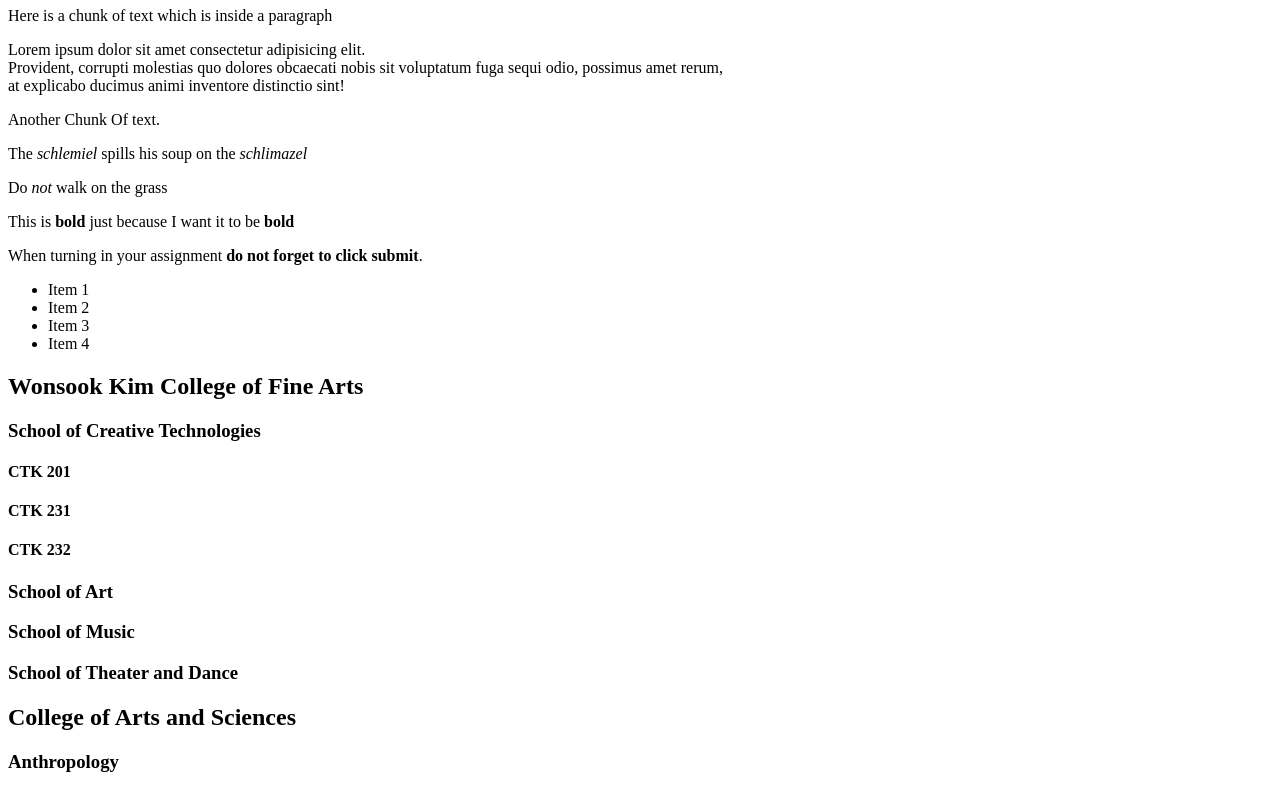
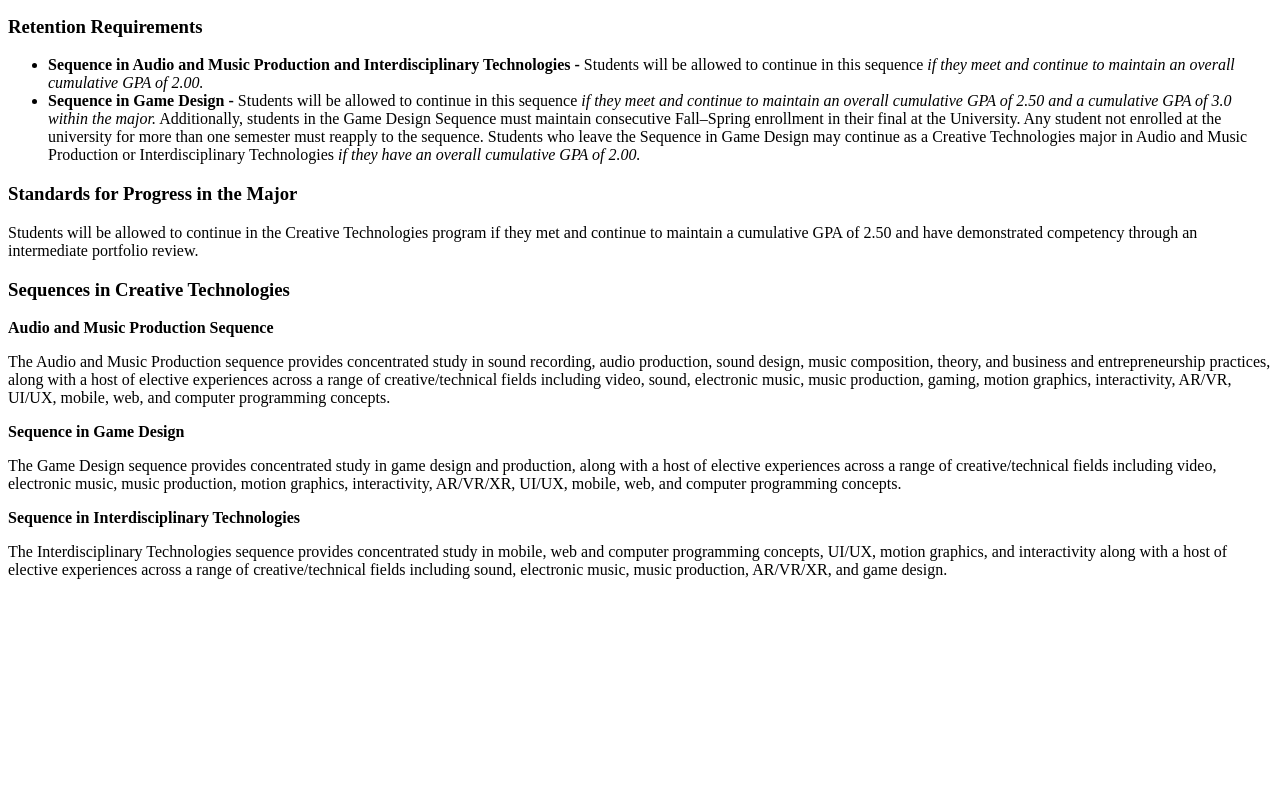
Before and after one commit to Emaree675/CTK231, a plain HTML site: page basicpagestructure.html in a window 1280 px wide. Shown: the part 73-862 px from the top of the page. After the commit the page ends 800 px from the top, so only its background shows below. Drawn offline with Linux system fonts and the light colour scheme.

Commit message:
basicpagestructure.html

```diff
--- a/basicpagestructure.html
+++ b/basicpagestructure.html
@@ -2,63 +2,39 @@
 <html lang="en">
   <head>
     <meta charset="UTF-8">
-    <title>Basic Page Structure</title>
+    <title>Courses</title>
   </head>
   <body>
-    <h1>Ilinois State University</h1>
-    <p>Here is a chunk of text which is inside a paragraph</p>
-
-<p>Lorem ipsum dolor sit amet consectetur adipisicing elit.<br> Provident, corrupti molestias quo dolores obcaecati nobis sit voluptatum fuga sequi odio, possimus amet rerum, <br> at explicabo ducimus animi inventore distinctio sint!</p>
-
-<!-- anything between these two tags will not show up in the page -->
-
-<!--Some text here.</p> -->
-
-  </p>Another Chunk Of text.</>
-
-<p>The <i>schlemiel</i> spills his soup on the <i>schlimazel</i></p>
-
-<p>Do <em>not</em> walk on the grass</p>
-
-<p>This is <b>bold</b> just because I want it to be <b>bold</b></p>
-
-<p>When turning in your assignment <strong>do not forget to click submit</strong>.</p>
+    <ul>
+        <li><a href="assignment1.html" target="_blank">Home</a></li>
+        <li><a href="requirements.html" target="_blank">Requirements</a></li>
+        <li><a href="courses.html" target="_blank">Classes</a></li>
+      </ul>
+<h3>Retention Requirements</h3>
 
 <ul>
-  <li>Item 1</li>
-  <li>Item 2</li>
-  <li>Item 3</li>
-  <li>Item 4</li>
+  <li><b>Sequence in Audio and Music Production and Interdisciplinary Technologies - </b>Students will be allowed to continue in this sequence <i>if they meet and continue to maintain an overall cumulative GPA of 2.00.</i></li>
+  <li><b>Sequence in Game Design - </b>Students will be allowed to continue in this sequence <i>if they meet and continue to maintain an overall cumulative GPA of 2.50 and a cumulative GPA of 3.0 within the major.</i> Additionally, students in the Game Design Sequence must maintain consecutive Fall–Spring enrollment in their final at the University. Any student not enrolled at the university for more than one semester must reapply to the sequence. Students who leave the Sequence in Game Design may continue as a Creative Technologies major in Audio and Music Production or Interdisciplinary Technologies <i>if they have an overall cumulative GPA of 2.00.</i>
+  </li>
 </ul>
 
+<h3>Standards for Progress in the Major</h3>
 
-     <h2>Wonsook Kim College of Fine Arts</h2>
+<p>Students will be allowed to continue in the Creative Technologies program if they met and continue to maintain a cumulative GPA of 2.50 and have demonstrated competency through an intermediate portfolio review.</p>
 
-      <h3>School of Creative Technologies</h3>
+<h3>Sequences in Creative Technologies</h3>
 
-          <h4>CTK 201</h4>
+<p><b>Audio and Music Production Sequence</b></p>
 
-          <h4>CTK 231</h4>
+<p>The Audio and Music Production sequence provides concentrated study in sound recording, audio production, sound design, music composition, theory, and business and entrepreneurship practices, along with a host of elective experiences across a range of creative/technical fields including video, sound, electronic music, music production, gaming, motion graphics, interactivity, AR/VR, UI/UX, mobile, web, and computer programming concepts.</p>
 
-          <h4>CTK 232</h4>
+<p><b>Sequence in Game Design</b></p>
 
-      <h3>School of Art</h3>
+<p>The Game Design sequence provides concentrated study in game design and production, along with a host of elective experiences across a range of creative/technical fields including video, electronic music, music production, motion graphics, interactivity, AR/VR/XR, UI/UX, mobile, web, and computer programming concepts.</p>
 
-      <h3>School of Music</h3>
+<p><b>Sequence in Interdisciplinary Technologies</b></p>
 
-      <h3>School of Theater and Dance</h3>
+<p>The Interdisciplinary Technologies sequence provides concentrated study in mobile, web and computer programming concepts, UI/UX, motion graphics, and interactivity along with a host of elective experiences across a range of creative/technical fields including sound, electronic music, music production, AR/VR/XR, and game design.</p>
 
-  <h2>College of Arts and Sciences</h2>
-
-      <h3>Anthropology</h3>
-
-      <h3>Biology</h3>
-
-      <h3>Chemistry</h3>
-
-
-
-    <p>Paragraph</p>
-    <!-- Comment -->
-  </body>
+</body>
 </html>
```
